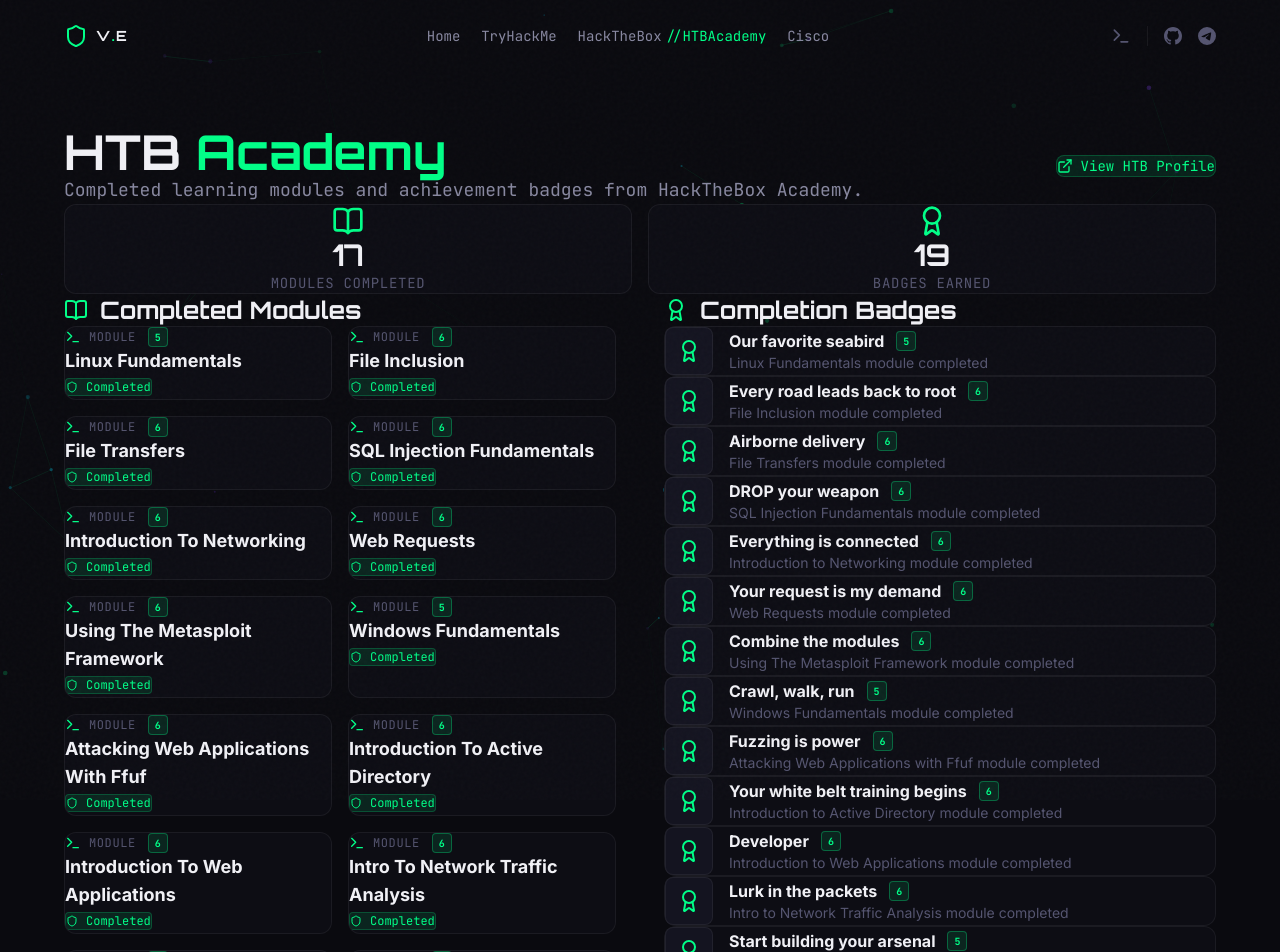
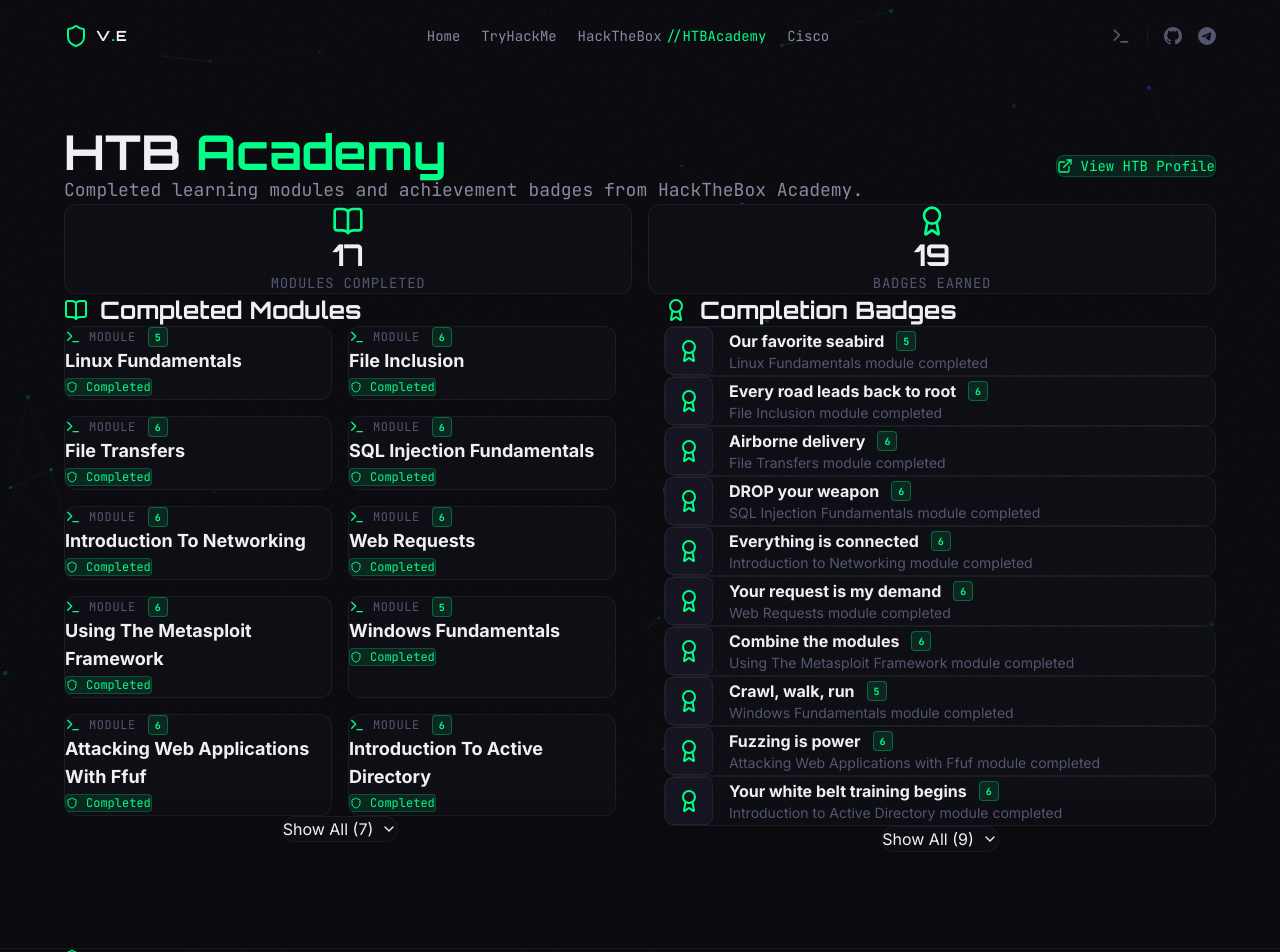
Before and after one commit to kavein0/portfolio, a Next.js app: page /htb-academy in a window 1280 px wide. Shown: the top 952 px of the page. Built offline with nearby package versions, Linux system fonts and the light colour scheme.

Commit message:
Fix duplicate export, add show more/less to HTB Academy modules and badges

```diff
--- a/src/app/htb-academy/HTBAcademyClient.tsx
+++ b/src/app/htb-academy/HTBAcademyClient.tsx
@@ -2,9 +2,16 @@
 
 import { motion } from "framer-motion";
 import { htbAcademyModules, htbAcademyBadges, siteConfig } from "@/lib/data";
-import { BookOpen, Shield, Award, ExternalLink, Terminal } from "lucide-react";
+import { BookOpen, Shield, Award, ExternalLink, Terminal, ChevronDown, ChevronUp } from "lucide-react";
+import { useState } from "react";
 
 export default function HTBAcademyClient() {
+  const [expandedModules, setExpandedModules] = useState(false);
+  const [expandedBadges, setExpandedBadges] = useState(false);
+
+  const visibleModules = expandedModules ? htbAcademyModules : htbAcademyModules.slice(0, 10);
+  const visibleBadges = expandedBadges ? htbAcademyBadges : htbAcademyBadges.slice(0, 10);
+
   return (
     <div className="container-custom min-h-screen" style={{ paddingTop: "8rem", paddingBottom: "6rem" }}>
       <motion.div
@@ -64,7 +71,7 @@
             <BookOpen className="text-[var(--cyber-green)]" /> Completed Modules
           </h2>
           <div className="grid grid-cols-1 sm:grid-cols-2 gap-4">
-            {htbAcademyModules.map((module, i) => (
+            {visibleModules.map((module, i) => (
               <motion.a
                 key={module.name}
                 href={module.url}
@@ -99,6 +106,20 @@
               </motion.a>
             ))}
           </div>
+          {htbAcademyModules.length > 10 && (
+            <div className="mt-6 flex justify-center">
+              <button
+                onClick={() => setExpandedModules(!expandedModules)}
+                className="flex items-center gap-2 px-6 py-2 rounded-full bg-[var(--bg-secondary)] border border-[var(--border-default)] hover:border-[var(--cyber-green)] text-[var(--text-primary)] hover:text-[var(--cyber-green)] transition-all group"
+              >
+                {expandedModules ? (
+                  <>Show Less <ChevronUp className="w-4 h-4 group-hover:-translate-y-1 transition-transform" /></>
+                ) : (
+                  <>Show All ({htbAcademyModules.length - 10}) <ChevronDown className="w-4 h-4 group-hover:translate-y-1 transition-transform" /></>
+                )}
+              </button>
+            </div>
+          )}
         </div>
 
         {/* Badges */}
@@ -107,7 +128,7 @@
             <Award className="text-[var(--cyber-green)]" /> Completion Badges
           </h2>
           <div className="space-y-4">
-            {htbAcademyBadges.map((badge, i) => (
+            {visibleBadges.map((badge, i) => (
               <motion.a
                 key={badge.name}
                 href={badge.url}
@@ -138,6 +159,20 @@
               </motion.a>
             ))}
           </div>
+          {htbAcademyBadges.length > 10 && (
+            <div className="mt-6 flex justify-center">
+              <button
+                onClick={() => setExpandedBadges(!expandedBadges)}
+                className="flex items-center gap-2 px-6 py-2 rounded-full bg-[var(--bg-secondary)] border border-[var(--border-default)] hover:border-[var(--cyber-green)] text-[var(--text-primary)] hover:text-[var(--cyber-green)] transition-all group"
+              >
+                {expandedBadges ? (
+                  <>Show Less <ChevronUp className="w-4 h-4 group-hover:-translate-y-1 transition-transform" /></>
+                ) : (
+                  <>Show All ({htbAcademyBadges.length - 10}) <ChevronDown className="w-4 h-4 group-hover:translate-y-1 transition-transform" /></>
+                )}
+              </button>
+            </div>
+          )}
         </div>
       </div>
     </div>
```
